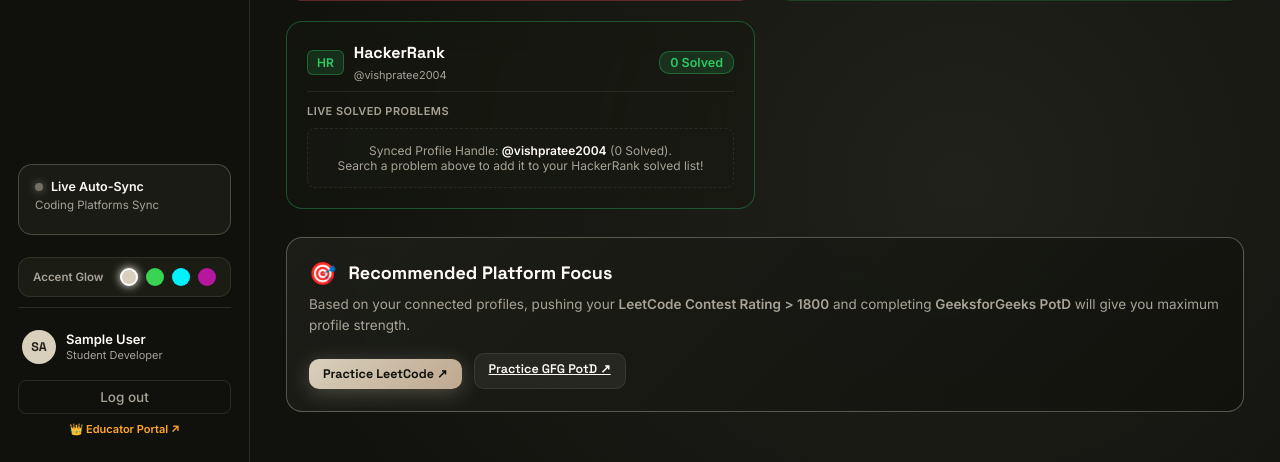
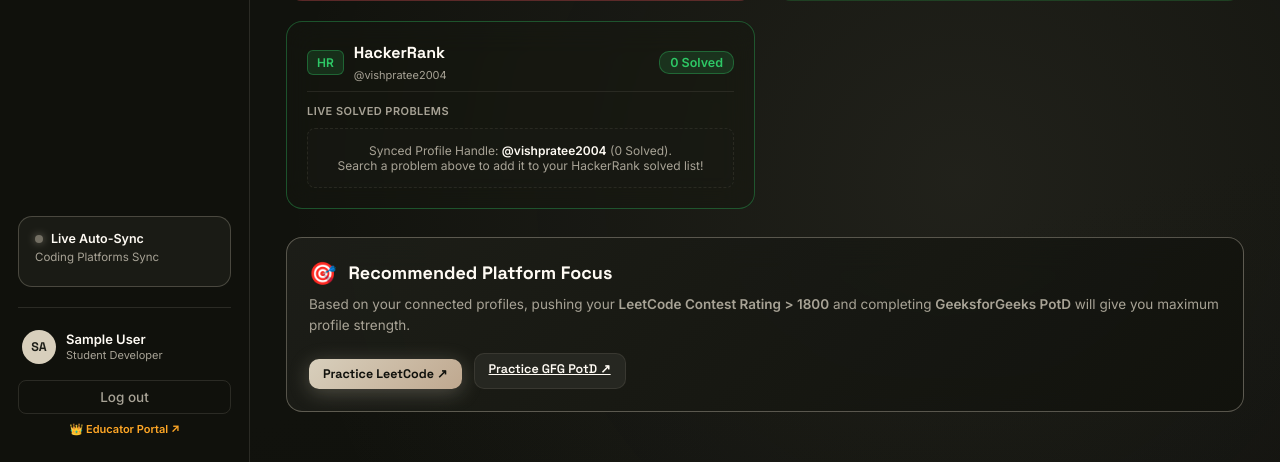
Before and after one commit to Prateekvish-cloud/Skill-Stack, a Flask app: page /skills in a window 1280 px wide. Shown: the part 820-1282 px from the top of the page. Run offline with Flask 3, Linux system fonts and the light colour scheme; the visitor is signed in with stand-in values (Sample User, id 1); data comes from the database, SQL or seed files in the repository; data that the repository does not hold is empty; some libraries are stand-ins or nearby versions.

Commit message:
style: remove Accent Glow theme picker widget from sidebar and admin console

```diff
--- a/templates/sidebar.html
+++ b/templates/sidebar.html
@@ -48,17 +48,7 @@
     </a>
   </nav>
 
-  <div style="margin-top:16px; padding:12px 14px; background:rgba(32, 33, 26, 0.7); border:1px solid rgba(216, 207, 188, 0.25); border-radius:12px;">
-    <div class="theme-picker-row" style="margin-top:0; border:none; background:transparent; padding:0;">
-      <span class="theme-picker-title">Accent Theme</span>
-      <div class="theme-swatches">
-        <span class="theme-swatch" data-swatch="gold" style="background:#D8CFBC;" onclick="setTheme('gold')"></span>
-        <span class="theme-swatch" data-swatch="emerald" style="background:#39d353;" onclick="setTheme('emerald')"></span>
-        <span class="theme-swatch" data-swatch="cyan" style="background:#00f2fe;" onclick="setTheme('cyan')"></span>
-        <span class="theme-swatch" data-swatch="purple" style="background:#b5179e;" onclick="setTheme('purple')"></span>
-      </div>
-    </div>
-  </div>
+
 
   <div style="margin-top:16px; display:flex; flex-direction:column; gap:10px;">
     <a href="{{ url_for('logout') }}" class="btn-primary" style="text-align:center; padding:12px; font-weight:700; background:rgba(229,115,115,0.15); border:1px solid rgba(229,115,115,0.4); color:#ff7979; border-radius:10px;">
@@ -152,15 +142,7 @@
     <div class="sync-card-sub">Coding Platforms Sync</div>
   </div>
 
-  <div class="theme-picker-row">
-    <span class="theme-picker-title">Accent Glow</span>
-    <div class="theme-swatches">
-      <span class="theme-swatch" data-swatch="gold" style="background:#D8CFBC;" onclick="setTheme('gold')" title="Desert Gold"></span>
-      <span class="theme-swatch" data-swatch="emerald" style="background:#39d353;" onclick="setTheme('emerald')" title="Emerald Neon"></span>
-      <span class="theme-swatch" data-swatch="cyan" style="background:#00f2fe;" onclick="setTheme('cyan')" title="Cyan Electric"></span>
-      <span class="theme-swatch" data-swatch="purple" style="background:#b5179e;" onclick="setTheme('purple')" title="Cyberpunk Purple"></span>
-    </div>
-  </div>
+
 
   <div class="sidebar-footer">
     <a href="{{ url_for('user_profile') }}" class="sidebar-user-box" style="text-decoration:none; color:inherit; display:flex; align-items:center; gap:10px;">
```
Also changed, not shown: templates/admin.html (+1 -14 lines).
